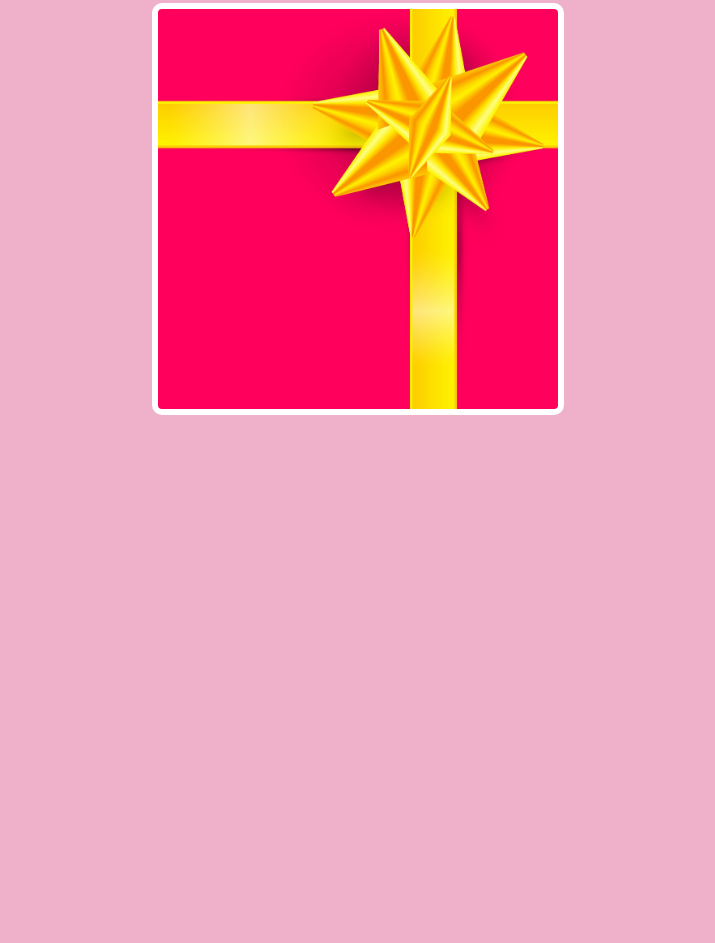
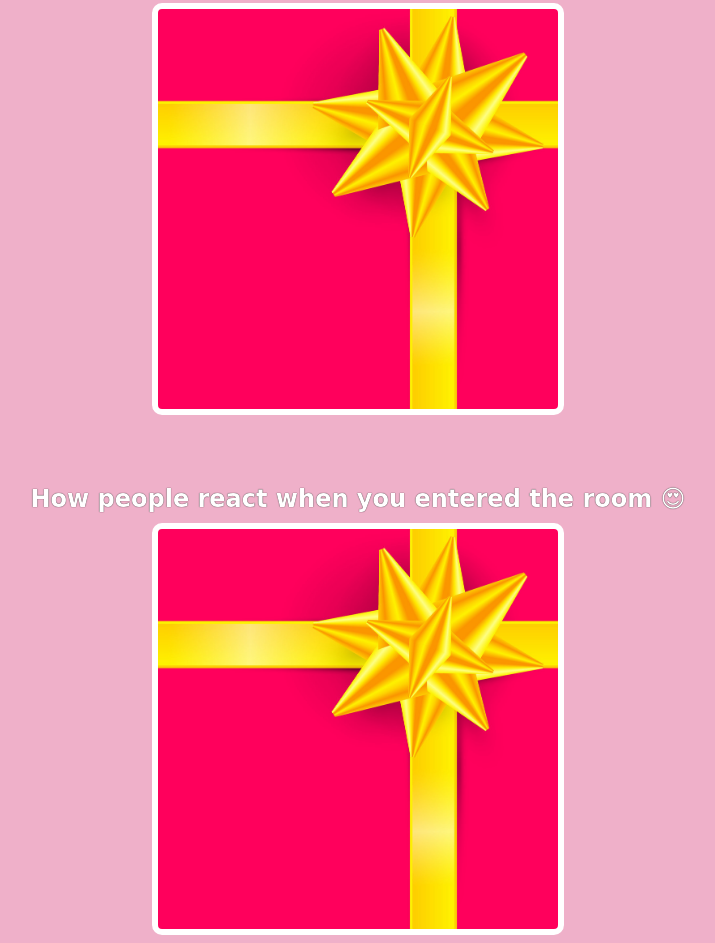
Before and after one commit to Fatima-hub333/Birthday_Gift_Website, a website: page index.html in a window 1280 px wide. Shown: the part 544-1487 px from the top of the page, without its empty margins (282-997 px from the left). Before the commit the page ends 967 px from the top, so only its background shows below. Drawn offline with Linux system fonts and the light colour scheme; a web font is replaced by a local one.

Commit message:
Create second gift section

```diff
--- a/index.css
+++ b/index.css
@@ -60,6 +60,20 @@ h1, h4, h2 {
   border-radius: 10px;
 }
 
-.gift-img:hover {
+#gift-img-happy:hover {
   background-image: url("images/happy.gif");
 }
+
+.gift2-img {
+  background-image: url("images/gift-cover.jpg");
+  background-size: cover;
+  margin: 0 auto;
+  width: 400px;
+  height: 400px;
+  border: 6px solid white;
+  border-radius: 10px;
+}
+
+#gift-img-hot:hover {
+  background-image: url("images/hot.gif");
+}
--- a/index.html
+++ b/index.html
@@ -21,7 +21,12 @@
   <div class="gift-section">
     <h2 class="gift-title">Hers is How Happy I am for you today 🥳</h2>
     <h3 class="gift-hint">(Hover over the goft)</h3>
-    <div class="gift-img"></div>
+    <div class="gift-img" id="gift-img-happy"></div>
+  </div>
+
+  <div class="gift-section">
+    <h2 class="gift-title">How people react when you entered the room 😍</h2>
+    <div class="gift2-img" id="gift-img-hot"></div>
   </div>
 </body>
 </html>
```
Also changed, not shown: 1 other file.
